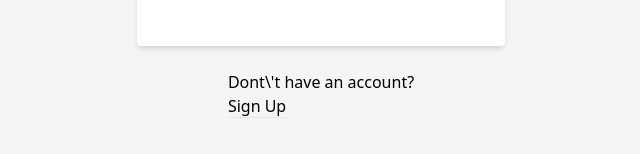
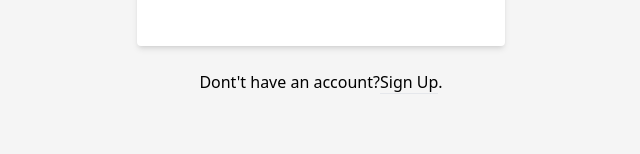
Before and after one commit to SawanKumarBhagat/NoteStore, a Next.js app: page /signin in a window 1280 px wide. Shown: the part 622-776 px from the top of the page, without its empty margins (319-959 px from the left). Built offline with nearby package versions, Linux system fonts and the light colour scheme.

Commit message:
first commit

```diff
--- a/pages/signin.js
+++ b/pages/signin.js
@@ -85,13 +85,14 @@ function LogIn() {
         </div>
 
         <div className="text-grey-dark mt-6">
-          <p>Dont\'t have an account?</p>
+          Dont&apos;t have an account?
           <Link
             className="no-underline border-b border-blue text-blue"
             href="/signup"
           >
             Sign Up
           </Link>
+          .
         </div>
       </div>
     </div>
```
